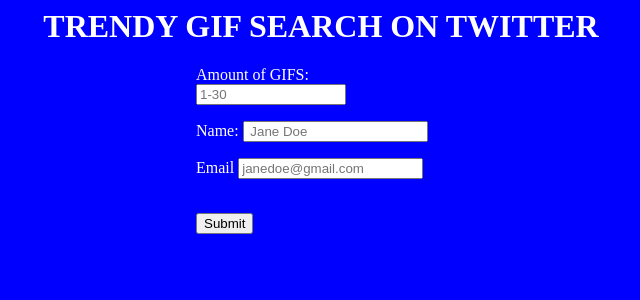
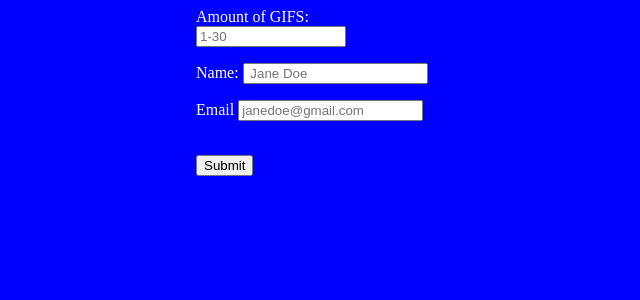
Before and after one commit to ishanzo/CompSci_IA_2, a Flask app: page / in a window 1280 px wide. Shown: the top 300 px of the page, without its empty margins (319-959 px from the left). Run offline with Flask 2, Linux system fonts and the light colour scheme; data that the repository does not hold is empty; some libraries are stand-ins or nearby versions.

Commit message:
Update index.html

```diff
--- a/CS_IA_try/app/templates/index.html
+++ b/CS_IA_try/app/templates/index.html
@@ -4,7 +4,6 @@
     </head>
     <link rel="stylesheet" href='/static/style.css'/>
       <body>
-        <h1 class='name'>TRENDY GIF SEARCH ON TWITTER</h1>
 
         <div>
         <p>
```
